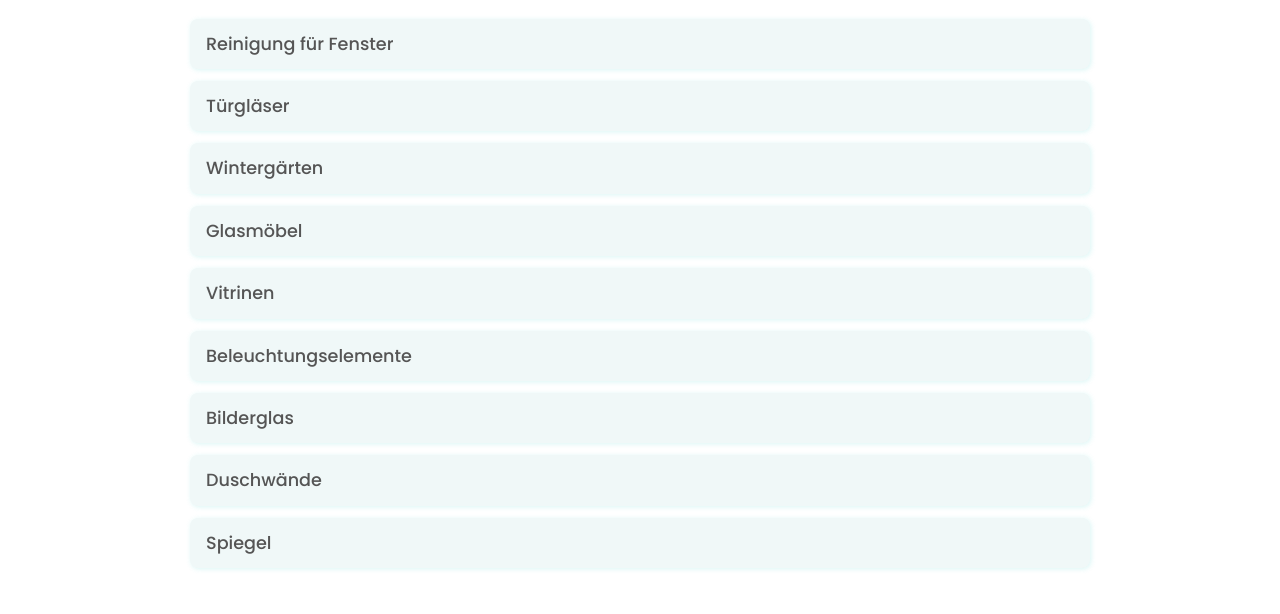
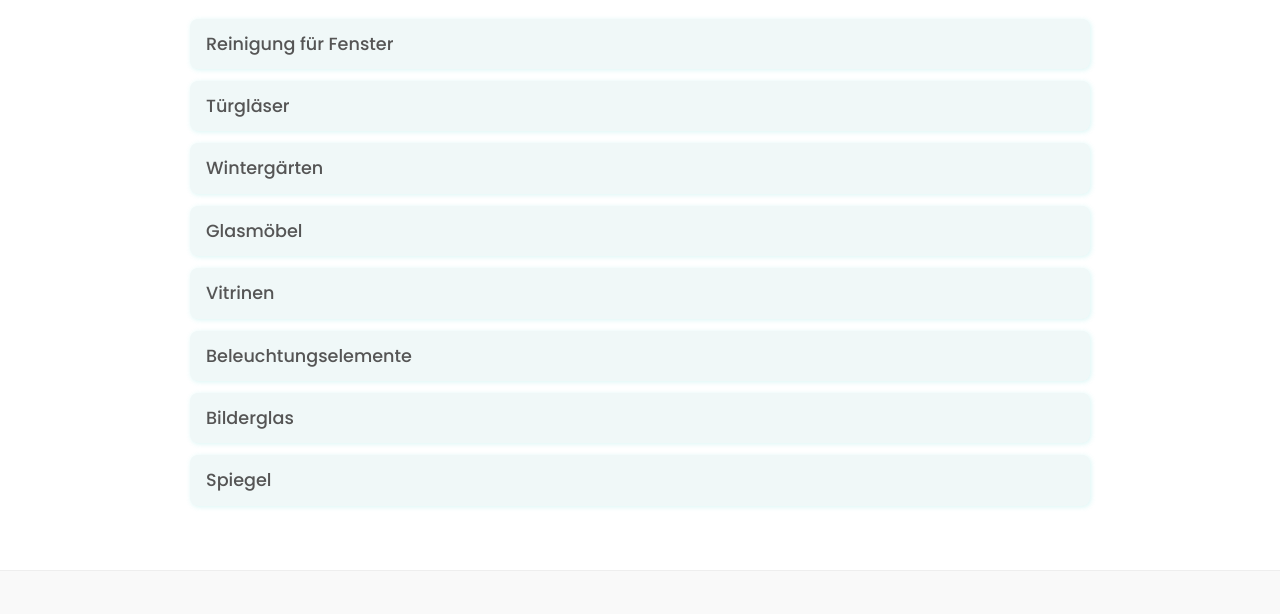
Before and after one commit to KlarSicht/klar-sicht-service, a plain HTML site: page leistungen.html in a window 1280 px wide. Shown: the part 335-949 px from the top of the page. Drawn offline with Linux system fonts and the light colour scheme.

Commit message:
Update leistungen.html

```diff
--- a/leistungen.html
+++ b/leistungen.html
@@ -120,7 +120,6 @@
       <li>Vitrinen</li>
       <li>Beleuchtungselemente</li>
       <li>Bilderglas</li>
-      <li>Duschwände</li>
       <li>Spiegel</li>
     </ul>
   </main>
```
